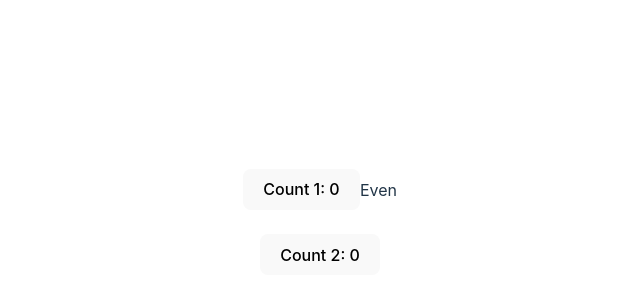
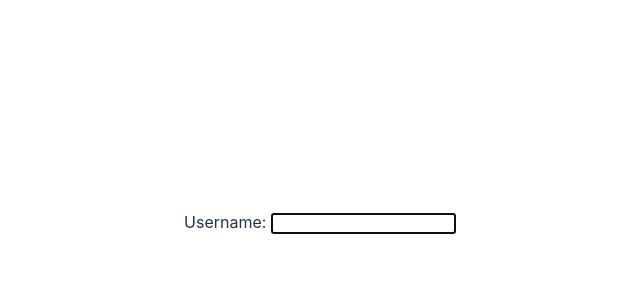
Before and after one commit to marvinjk6/React-Hooks, a React (Vite) app in the folder react-hooks/: page / in a window 1280 px wide. Shown: the part 178-478 px from the top of the page, without its empty margins (320-960 px from the left). Built offline with nearby package versions, Linux system fonts and the light colour scheme.

Commit message:
video 28 - useRef Hook Part 1

```diff
--- a/react-hooks/src/App.jsx
+++ b/react-hooks/src/App.jsx
@@ -1,12 +1,12 @@
 import './App.css'
-import Counter from './components/video-27/Counter'
+import FocusInput from './components/video-28/FocusInput'
 
 function App() {
 
 
   return (
     <div className="App">
-      <Counter/>
+      <FocusInput />
     </div>
   )
 }
--- /dev/null
+++ b/react-hooks/src/components/video-28/FocusInput.jsx
@@ -0,0 +1,25 @@
+
+
+// useRef-Hook this hook makes possible to acess DOM node directly within functional components, a commom use is when a web page is loaded we want that the input be focused
+import React, { useEffect, useRef } from 'react'
+
+function FocusInput() {
+
+  const inputRef = useRef(null)
+
+  useEffect(()=>{
+    // focus the input element
+    // current -> react will set the refs current property to the corresponding DOM node
+    inputRef.current.focus()
+  }, [])
+
+  // attach the variable to the input, use the reserved atribbute ref
+  return (
+    <div>
+        <label>Username: </label>
+        <input ref={inputRef} type="text"/>
+    </div>
+  )
+}
+
+export default FocusInput
```
